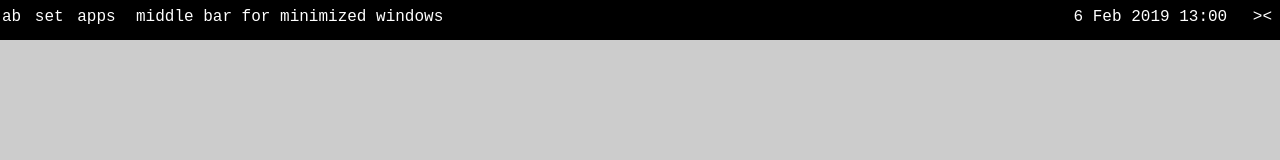
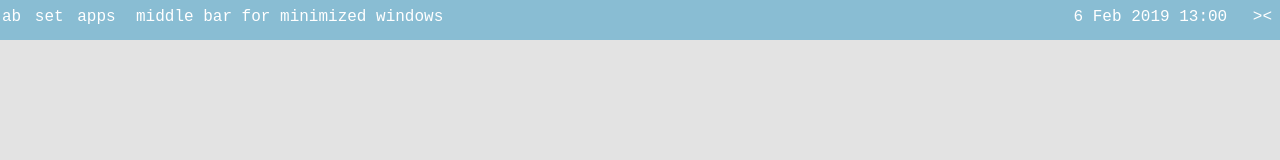
Before and after one commit to Prodject/HelixOS, a plain HTML site: page index.html in a window 1280 px wide. Drawn offline with Linux system fonts and the light colour scheme.

Commit message:
made changes to the UI

```diff
--- a/css/main.css
+++ b/css/main.css
@@ -30,7 +30,7 @@ body {
   display: block;
   width: 100%;
   height: 5%;
-  background-color: #000;
+  background-color: #89bdd3;
   color: #fff;
 }
 .top-bar-component {
@@ -78,7 +78,7 @@ body {
   display: block;
   width: 100%;
   height: 95%;
-  background-color: #ccc;
+  background-color: #e3e3e3;
 }
 
 /***********************************
```
